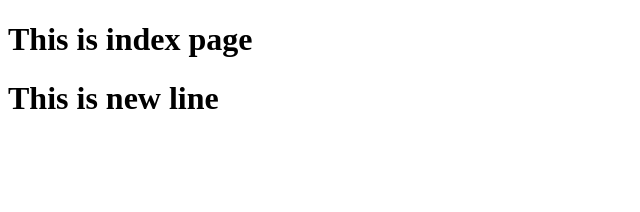
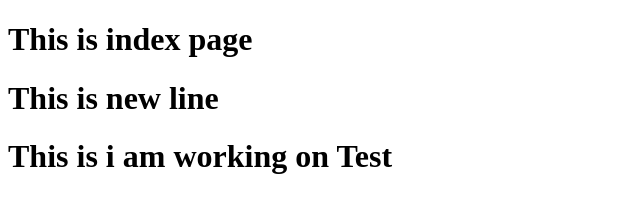
Before and after one commit to abhisharma1108/gitdemo1, a plain HTML site: page Index.html in a window 1280 px wide. Shown: the whole page, without its empty margins (0-640 px from the left). Drawn offline with Linux system fonts and the light colour scheme.

Commit message:
modified in Index file

```diff
--- a/Index.html
+++ b/Index.html
@@ -8,5 +8,6 @@
 <body>
 <h1>This is index page</h1>
 <h1>This is new line</h1>
+<h1>This is i am working on Test </h1>
 </body>
 </html>
```
